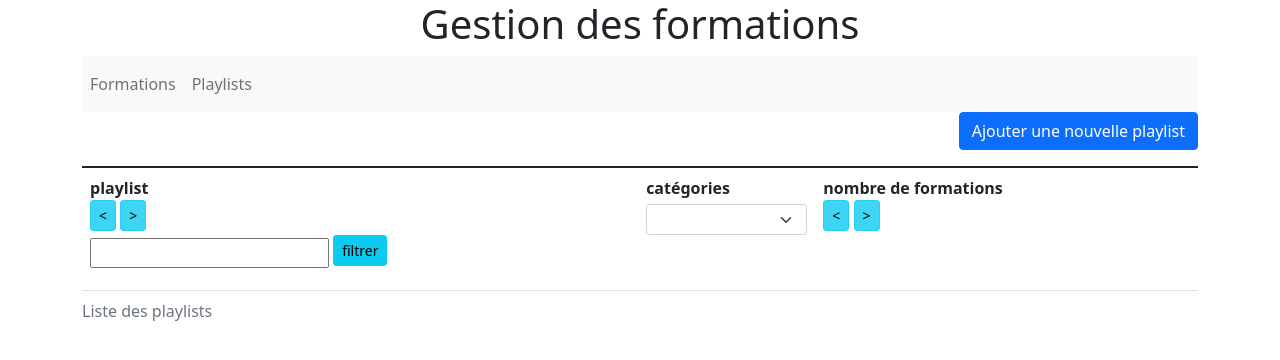
After one commit to BlinnPhong/mediatekformation, a Symfony app: template templates/admin/admin.playlists.html.twig in a window 1280 px wide. The commit adds this page. Shown: the top 360 px of the page. Run offline with Twig, Linux system fonts and the light colour scheme; the template is opened without the code that fills it, so the values that code supplies are empty; some libraries are stand-ins or nearby versions.

Commit message:
Tache 2.2

```diff
--- /dev/null
+++ b/templates/_admin.playlist.form.html.twig
@@ -0,0 +1,3 @@
+    {{ form_start(formPlaylist) }}
+
+    {{ form_end(formPlaylist) }}
--- /dev/null
+++ b/templates/admin/admin.playlist.ajout.html.twig
@@ -0,0 +1,6 @@
+{% extends "baseadmin.html.twig" %}
+
+{% block body %}
+    <h2>Nouvelle playlist :</h2>
+    {{ include('_admin.playlist.form.html.twig') }}
+{% endblock %}
--- /dev/null
+++ b/templates/admin/admin.playlists.html.twig
@@ -0,0 +1,85 @@
+{% extends "baseadmin.html.twig" %}
+
+{% block body %}
+    <p class="text-end">
+        <a href="{{ path('admin.playlist.ajout') }}" class="btn btn-primary">
+            Ajouter une nouvelle playlist
+        </a>
+    <p>
+    <table class="table table-striped">
+        <caption>Liste des playlists</caption>
+        <thead>
+            <tr>
+                <th class="text-left align-top" scope="col">
+                    playlist<br />
+                    <a href="{{ path('admin.playlists.sort', {champ:'name', ordre:'ASC'}) }}" class="btn btn-info btn-sm active" role="button" aria-pressed="true"><</a>
+                    <a href="{{ path('admin.playlists.sort', {champ:'name', ordre:'DESC'}) }}" class="btn btn-info btn-sm active" role="button" aria-pressed="true">></a>
+                    <form class="form-inline mt-1" method="POST" action="{{ path('admin.playlists.findallcontain', {champ:'name'}) }}">
+                        <div class="form-group mr-1 mb-2">
+                            <input type="text" class="sm" name="recherche"
+                                   value="{% if valeur|default and not table|default %}{{ valeur }}{% endif %}">
+                            <input type="hidden" name="_token" value="{{ csrf_token('filtre_name') }}">
+                            <button type="submit" class="btn btn-info mb-2 btn-sm">filtrer</button>
+                        </div>
+                    </form>
+                </th>
+                <th class="text-left align-top" scope="col">
+                    catégories
+                    <form class="form-inline mt-1" method="POST" action="{{ path('admin.playlists.findallcontain', {champ:'id', table:'categories'}) }}">
+                        <select class="form-select form-select-sm" name="recherche" id="recherche" onchange="this.form.submit()">
+                            <option value=""></option>
+                            {% for categorie in categories %}
+                                <option
+                                    {% if valeur|default and valeur==categorie.id %}
+                                        selected
+                                    {% endif %}
+                                    value="{{ categorie.id }}">{{ categorie.name }}
+                                </option>
+                            {% endfor %}
+                        </select>
+                    </form>
+                </th>
+                <th class="text-left align-top" scope="col">
+                    nombre de formations<br />
+                    <a href="{{ path('admin.playlists.sort', {champ:'formation', ordre:'ASC'}) }}"
+                       class="btn btn-info btn-sm active" role="button" aria-pressed="true"><</a>
+                    <a href="{{ path('admin.playlists.sort', {champ:'formation', ordre:'DESC'}) }}"
+                       class="btn btn-info btn-sm active" role="button" aria-pressed="true">></a>
+                </th>
+                <th class="text-center align-top" scope="col">
+                    &nbsp;
+                </th>
+            </tr>
+        </thead>
+        <tbody>
+            <!-- boucle sur les playlists -->
+            {% if playlists|length > 0 %}
+                {% for k in 0..playlists|length-1 %}
+                    <tr class="align-middle">
+                        <td>
+                            <h5 class="text-info">
+                                {{ playlists[k].name }}
+                            </h5>
+                        </td>
+                        <td class="text-left">
+                            {% set categories = playlists[k].categoriesplaylist %}
+                            {% if categories|length > 0  %}
+                                {% for c in 0..categories|length-1 %}
+                                    &nbsp;{{ categories[c] }}
+                                {% endfor %}
+                            {% endif %}
+                        </td>
+                        <td class="text-left">
+                            {{ playlists[k].formations|length }}
+                        </td>
+                        <td class="text-center">
+                            <a href="{{ path('admin.playlist.edit', {id:playlists[k].id}) }}" class="btn btn-secondary">Editer</a>
+                            <a href="{{ path('admin.playlist.suppr', {id:playlists[k].id}) }}" class="btn btn-danger"
+                               onclick="return confirm('Etes-vous sûr de vouloir supprimer {{ playlists[k].name }}');">Supprimer</a>
+                        </td>
+                    </tr>
+                {% endfor %}
+            {% endif %}
+        </tbody>
+    </table>
+{% endblock %}
--- a/templates/baseadmin.html.twig
+++ b/templates/baseadmin.html.twig
@@ -10,6 +10,19 @@
         <div class="text-center">
             <h1>Gestion des formations</h1>
         </div>
+        <!-- menu -->
+        <nav class="navbar navbar-expand-lg navbar-light bg-light">
+            <div class="collapse navbar-collapse" id="navbarSupportedContent">
+                <ul class="navbar-nav mr-auto">
+                    <li class="nav-item">
+                        <a class="nav-link" href="{{ path('admin.formations') }}">Formations</a>
+                    </li>
+                    <li class="nav-item">
+                        <a class="nav-link" href="{{ path('admin.playlists') }}">Playlists</a>
+                    </li>
+                </ul>
+            </div>
+        </nav>
     </div>
 {% endblock %}
 
```
Also changed, not shown: src/Controller/FormationsController.php (+5 -5 lines), src/Controller/admin/AdminFormationsController.php (+5 -5 lines), src/Controller/admin/AdminPlaylistsController.php (added, +153 -0 lines), src/Form/PlaylistType.php (added, +35 -0 lines), templates/admin/admin.playlist.edit.html.twig (added, +19 -0 lines).
